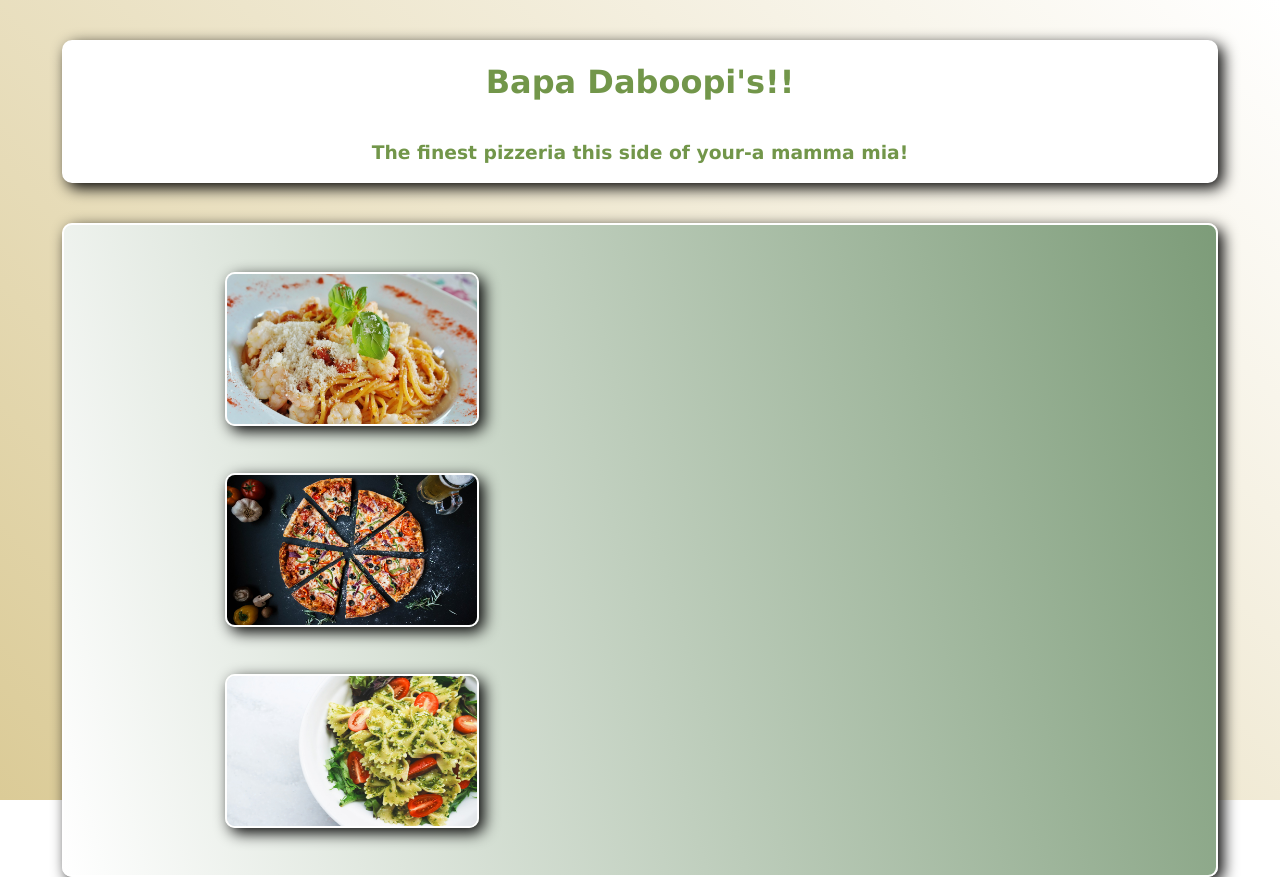
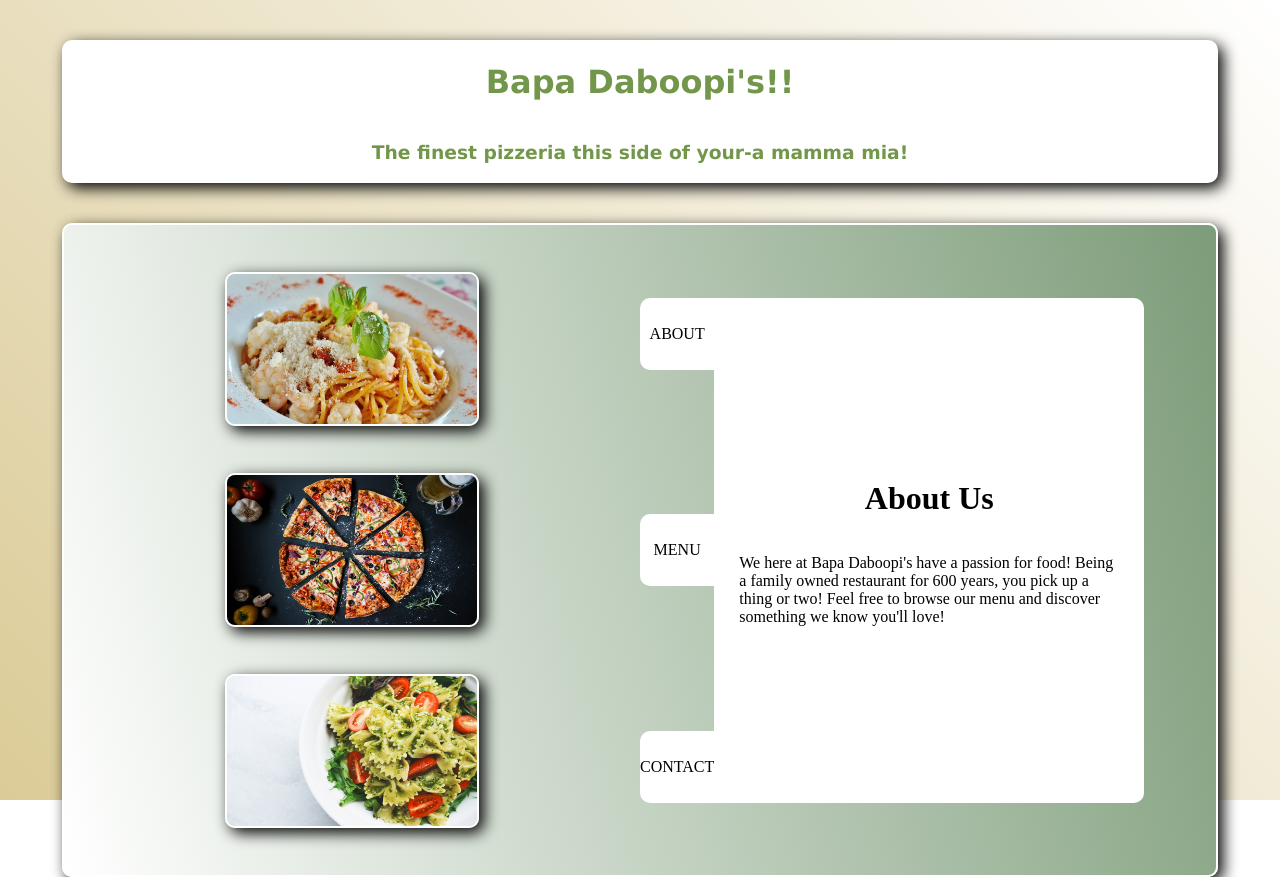
Before and after one commit to RossHGitHub/restaurantPage, a website built with webpack: page dist/index.html in a window 1280 px wide. Built offline with nearby package versions, Linux system fonts and the light colour scheme.

Commit message:
Finished styling..
Set up tabbed module files.

```diff
--- /dev/null
+++ b/src/about.js
@@ -0,0 +1,10 @@
+export function aboutUs(){
+    let main = document.getElementById('tabArea');
+    let mainHeader = document.createElement('h1');
+    mainHeader.innerHTML='About Us'
+    main.appendChild(mainHeader);
+
+    let mainBody = document.createElement('p');
+    mainBody.innerHTML="We here at Bapa Daboopi's have a passion for food! Being a family owned restaurant for 600 years, you pick up a thing or two! Feel free to browse our menu and discover something we know you'll love!"
+    main.appendChild(mainBody);
+}
--- a/src/index.js
+++ b/src/index.js
@@ -1,4 +1,6 @@
 import './style.css';
 import { pageload } from './pageload';
+import { aboutUs } from './about';
 
 pageload();
+aboutUs();
--- a/src/pageload.js
+++ b/src/pageload.js
@@ -1,4 +1,6 @@
-    export function pageload(){// Background, HTML and Body tags
+    export function pageload(){
+
+        // Background, HTML and Body tags
     let body = document.querySelector('body');
     body.classList='body';
 
@@ -60,4 +62,26 @@
     let mainContentRight = document.createElement('div');
     mainContentRight.classList = 'mainContentRight';
     mainContentWrapper.appendChild(mainContentRight);
+
+    let tabArea = document.createElement('div');
+    tabArea.classList='tabArea';
+    tabArea.id='tabArea';
+    mainContentRight.appendChild(tabArea);
+
+    let aboutUsButton = document.createElement('div');
+    aboutUsButton.classList.add('tabButtons', 'aboutUs');
+    aboutUsButton.innerHTML='ABOUT';
+    mainContentRight.appendChild(aboutUsButton);
+
+    let menuButton = document.createElement('div');
+    menuButton.classList.add('tabButtons', 'menu');
+    menuButton.innerHTML='MENU';
+    mainContentRight.appendChild(menuButton);
+
+    let contactUsButton = document.createElement('div');
+    contactUsButton.classList.add('tabButtons', 'contactUs');
+    contactUsButton.innerHTML='CONTACT';
+    mainContentRight.appendChild(contactUsButton);
+
+
     }
--- a/src/style.css
+++ b/src/style.css
@@ -65,5 +65,55 @@
 .mainContentRight{
     height: inherit;
     width: 50%;
+    display: grid;
+    grid-template-columns: repeat(8, 1fr);
+    grid-template-rows: repeat(9, 1fr);
 
 }
+
+.tabArea{
+    background-color: white;
+    border-top-right-radius: 10px;
+    border-bottom-right-radius: 10px;
+    grid-area: 2 / 8 / 9 / 2;
+    display: flex;
+    justify-content: center;
+    align-items: center;
+    flex-direction: column;
+    color: black;
+    padding: 0 25px 0 25px;
+}
+
+.aboutUs{
+    color: black;
+    display: flex;
+    justify-content: center;
+    align-items: center;
+    background-color: white;
+    border-top-left-radius: 10px;
+    border-bottom-left-radius: 10px;
+    grid-area: 2 / 2 / 2 / 1;
+}
+
+.menu{
+    color: black;
+    display: flex;
+    justify-content: center;
+    align-items: center;
+    background-color: white;
+    border-top-left-radius: 10px;
+    border-bottom-left-radius: 10px;
+    grid-area: 5 / 2 / 5 / 1;
+
+}
+
+.contactUs{
+    color: black;
+    display: flex;
+    justify-content: center;
+    align-items: center;
+    background-color: white;
+    border-top-left-radius: 10px;
+    border-bottom-left-radius: 10px;
+    grid-area: 8 / 2 / 8 / 1;
+}
```
Also changed, not shown: dist/main.js, src/contact.js (added), src/menu.js (added).
